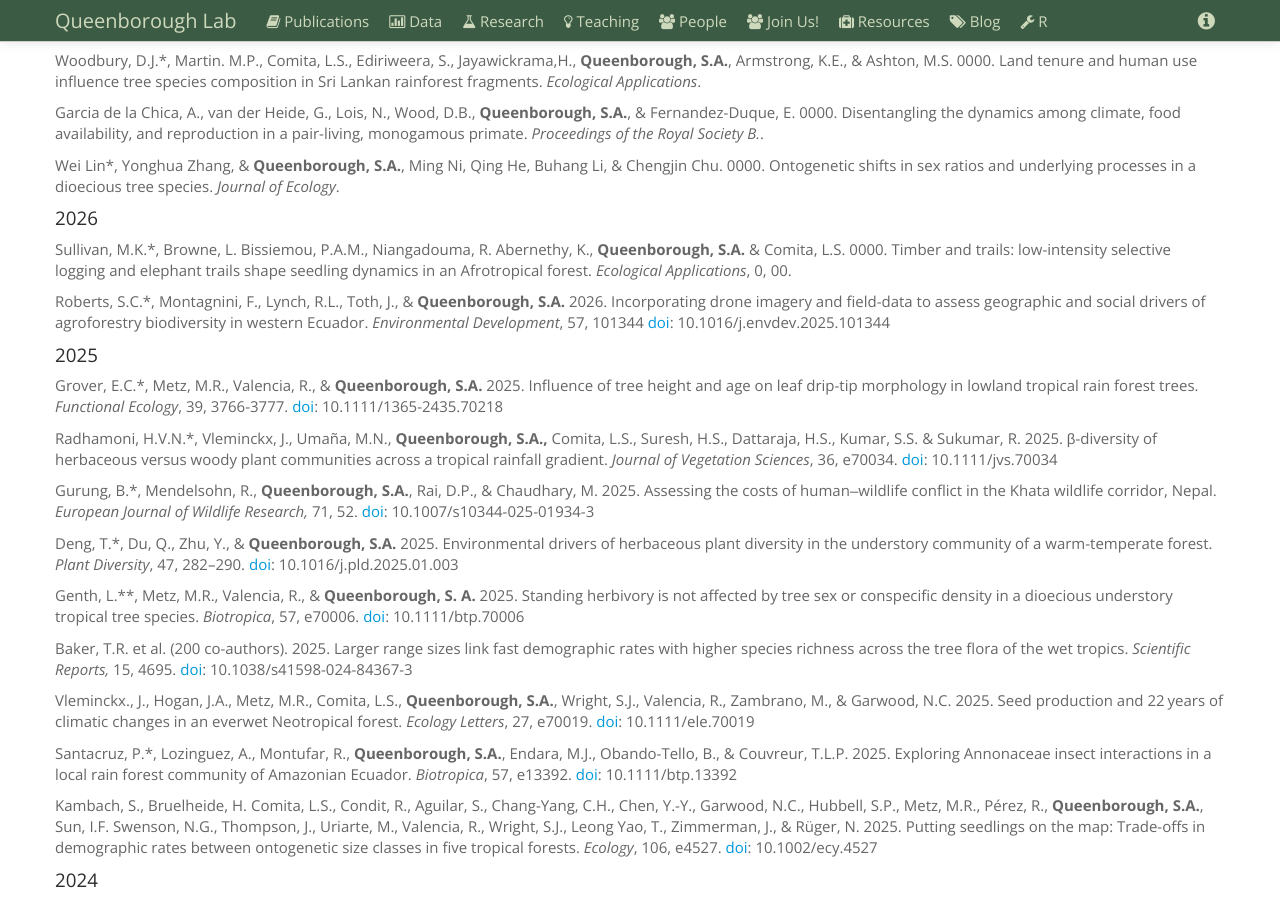
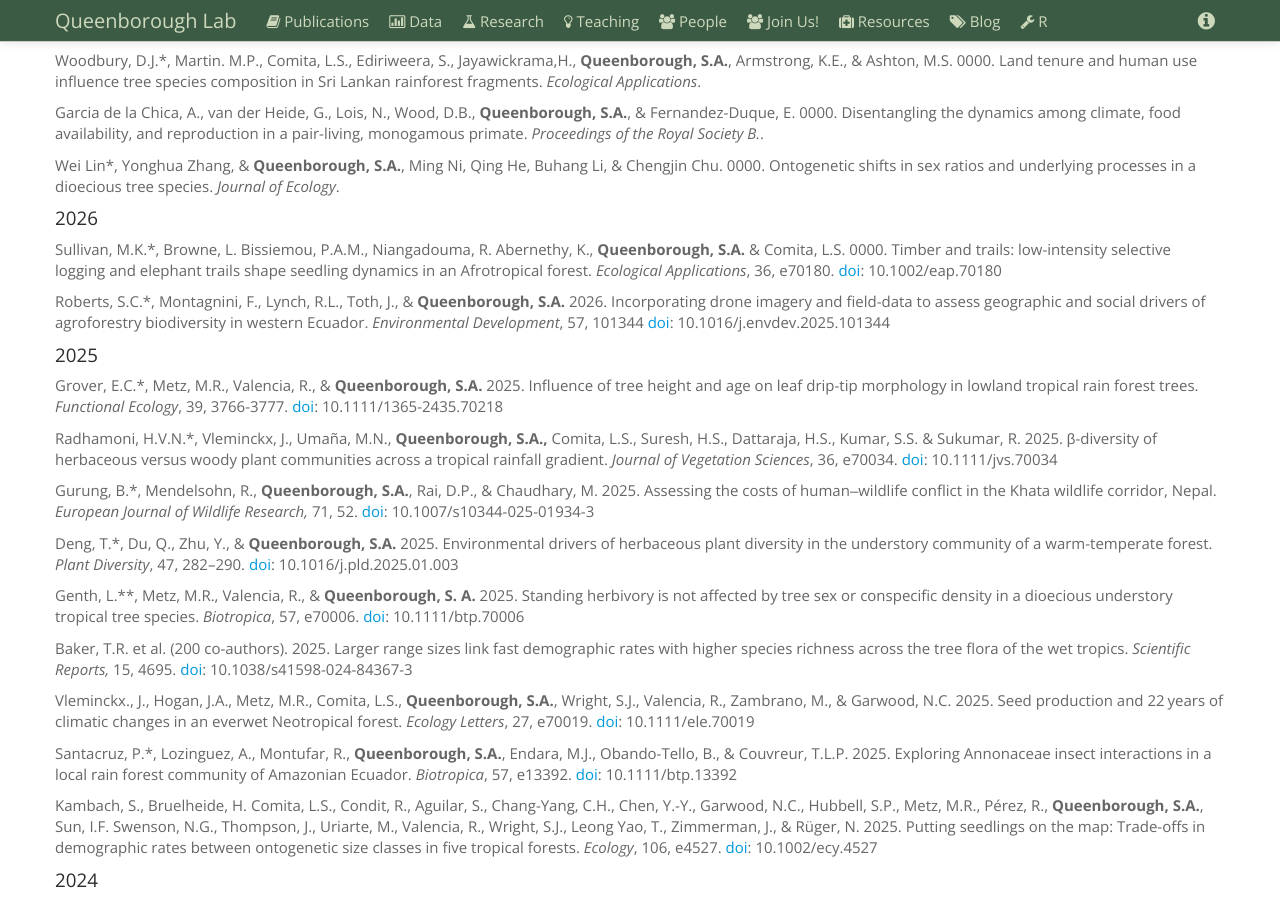
Before and after one commit to saq/saq.github.io, a Jekyll site: the page built from publications.md, in a window 1280 px wide and 900 px high, scrolled down 632 px. Built offline with Jekyll 4.4.1, drawn with Linux system fonts in a browser that asks for light colours.

Commit message:
Update publications.md

```diff
--- a/publications.md
+++ b/publications.md
@@ -63,7 +63,7 @@ Wei Lin\*, Yonghua Zhang, & **Queenborough, S.A.**, Ming Ni, Qing He, Buhang Li,
 <!--- #### Accepted --->
 
 #### 2026
-Sullivan, M.K.\*, Browne, L. Bissiemou, P.A.M., Niangadouma, R. Abernethy, K., **Queenborough, S.A.** & Comita, L.S. 0000. Timber and trails: low-intensity selective logging and elephant trails shape seedling dynamics in an Afrotropical forest. *Ecological Applications*, 0, 00.
+Sullivan, M.K.\*, Browne, L. Bissiemou, P.A.M., Niangadouma, R. Abernethy, K., **Queenborough, S.A.** & Comita, L.S. 0000. Timber and trails: low-intensity selective logging and elephant trails shape seedling dynamics in an Afrotropical forest. *Ecological Applications*, 36, e70180. [doi](https://doi.org/10.1002/eap.70180): 10.1002/eap.70180
 
 Roberts, S.C.\*, Montagnini, F., Lynch, R.L., Toth, J., & **Queenborough, S.A.** 2026. Incorporating drone imagery and field-data to assess geographic and social drivers of agroforestry biodiversity in western Ecuador. *Environmental Development*, 57, 101344 [doi](https://doi.org/10.1016/j.envdev.2025.101344): 10.1016/j.envdev.2025.101344
 
```
